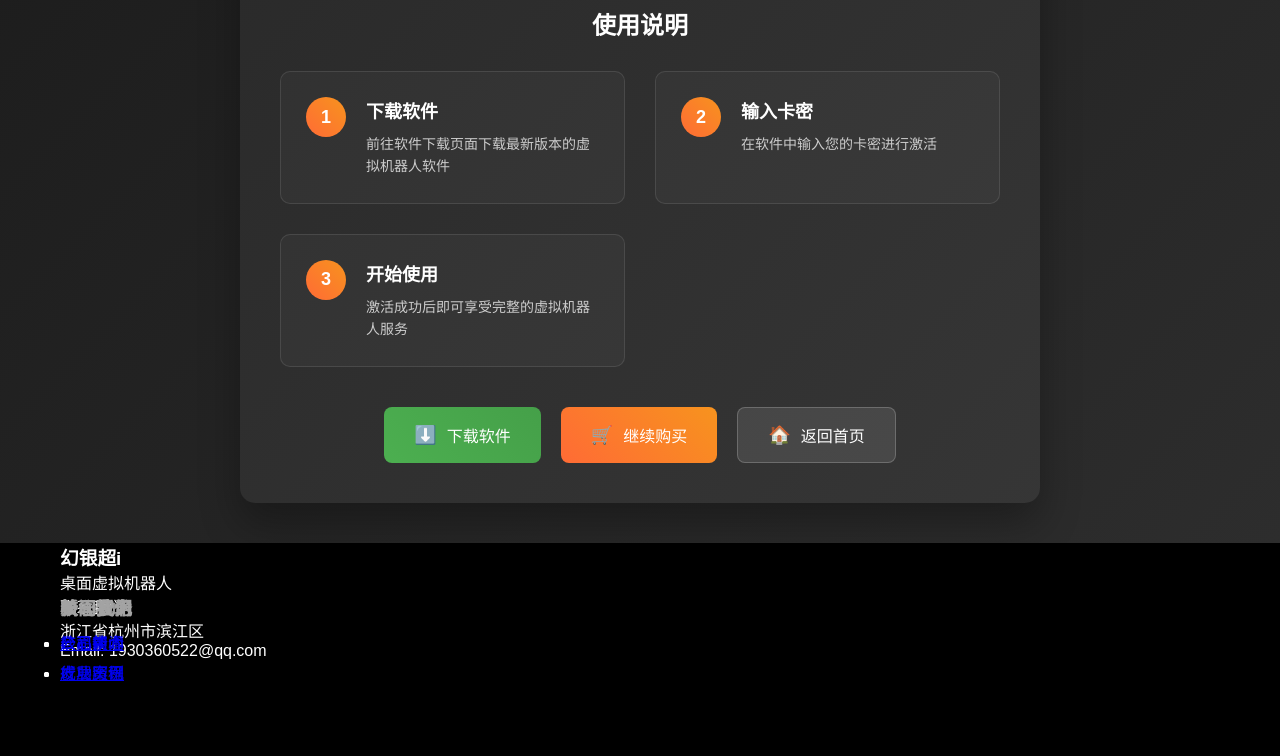
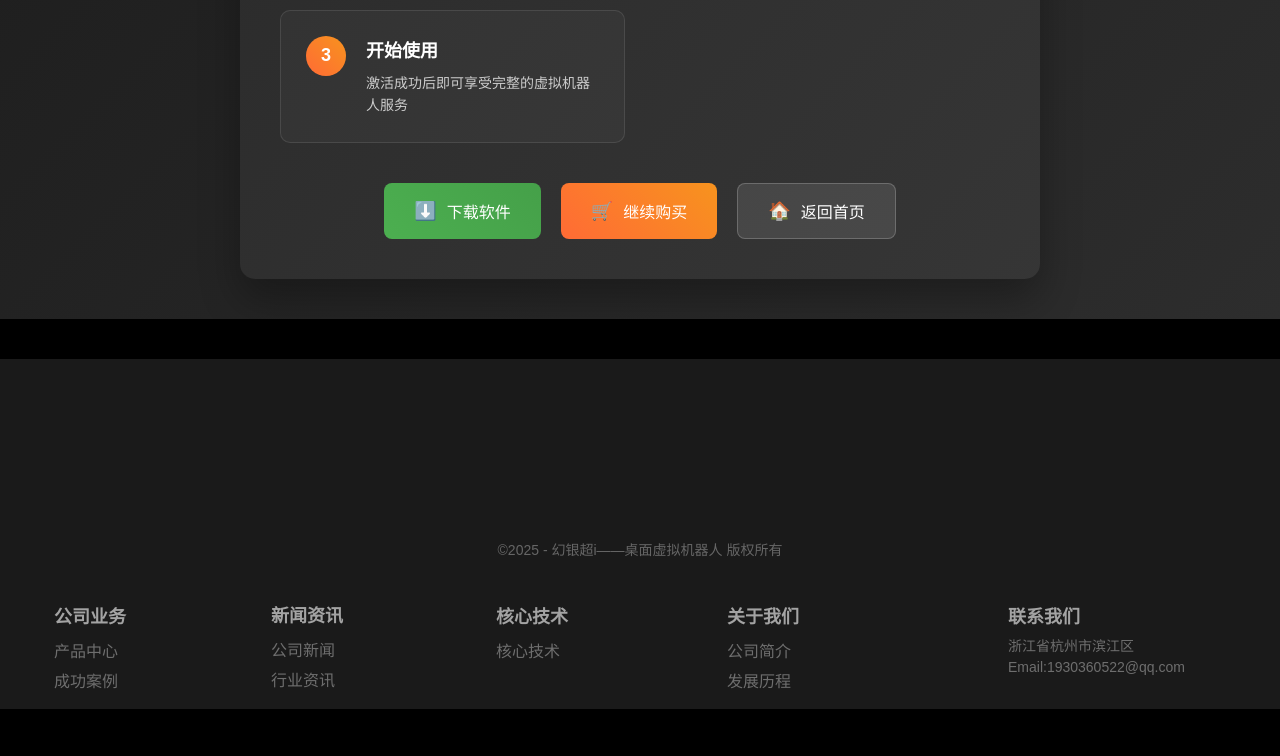
Before and after one commit to bihaiyouyou/huan-yin-chao-i-website, a website: page payment-result.html in a window 1280 px wide. Shown: the part 709-1465 px from the top of the page. Drawn offline with Linux system fonts and the light colour scheme.

Commit message:
修复模拟支付逻辑和支付成功页面样式
- 修复模拟支付：需要等待10秒后才支付成功，模拟真实扫码过程
- 统一支付成功页面的导航栏和页脚与首页一致
- 使用webNavTable和webFooter结构
- 现在需要扫码等待才能支付成功

```diff
--- a/payment-result.html
+++ b/payment-result.html
@@ -9,24 +9,31 @@
 </head>
 <body>
     <!-- 导航栏 -->
-    <nav class="navbar">
-        <div class="nav-container">
-            <div class="nav-logo">
-                <a href="index.html">幻银超i</a>
-            </div>
-            <div class="nav-menu">
+    <div class="webNavTable">
+        <div id="webNav" class="webNav">
+            <div class="navV2">
+                <div class="navCenterContent">
+                    <div class="itemContainer">
                         <div class="item">
                             <a href="index.html">首页</a>
                         </div>
+                        <div class="itemSep"><span>|</span></div>
                         <div class="item">
                             <a href="business.html">公司业务</a>
                         </div>
+                        <div class="itemSep"><span>|</span></div>
                         <div class="item">
                             <a href="news.html">新闻资讯</a>
                         </div>
+                        <div class="itemSep"><span>|</span></div>
+                        <div class="item">
+                            <a href="technology.html">核心技术</a>
+                        </div>
+                        <div class="itemSep"><span>|</span></div>
                         <div class="item">
                             <a href="about.html">关于我们</a>
                         </div>
+                        <div class="itemSep"><span>|</span></div>
                         <div class="item">
                             <a href="files.html">软件下载</a>
                         </div>
@@ -35,7 +42,9 @@
                         </div>
                     </div>
                 </div>
-    </nav>
+            </div>
+        </div>
+    </div>
 
     <!-- 支付结果页面主要内容 -->
     <div class="fullmeasure-section result-section">
@@ -150,51 +159,60 @@
     </div>
 
     <!-- 页脚 -->
-    <footer class="footer">
+    <div class="webFooter">
         <div class="footer-content">
-            <div class="footer-logo">
-                <h3>幻银超i</h3>
-                <p>桌面虚拟机器人</p>
-            </div>
-            <div class="footer-nav">
-                <div class="footer-nav-item">
-                    <h4>公司业务</h4>
-                    <ul>
-                        <li><a href="business.html">产品中心</a></li>
-                        <li><a href="business.html">成功案例</a></li>
-                    </ul>
-                </div>
-                <div class="footer-nav-item">
-                    <h4>新闻资讯</h4>
-                    <ul>
-                        <li><a href="news.html">公司新闻</a></li>
-                        <li><a href="news.html">行业资讯</a></li>
-                    </ul>
-                </div>
-                <div class="footer-nav-item">
-                    <h4>核心技术</h4>
-                    <ul>
-                        <li><a href="index.html">核心技术</a></li>
-                    </ul>
-                </div>
-                <div class="footer-nav-item">
-                    <h4>关于我们</h4>
-                    <ul>
-                        <li><a href="about.html">公司简介</a></li>
-                        <li><a href="about.html">发展历程</a></li>
-                    </ul>
+            <div class="footer-nav-item footer-business">
+                <h4><a href="business.html">公司业务</a></h4>
+                <div class="sub-items">
+                    <div>产品中心</div>
+                    <div>成功案例</div>
                 </div>
             </div>
-            <div class="footer-contact">
-                <div class="footer-contact-title">联系我们</div>
-                <div class="footer-address">浙江省杭州市滨江区</div>
-                <div class="footer-phone">Email: 1930360522@qq.com</div>
+
+            <div class="footer-nav-item footer-news">
+                <h4><a href="news.html">新闻资讯</a></h4>
+                <div class="sub-items">
+                    <div>公司新闻</div>
+                    <div>行业资讯</div>
                 </div>
             </div>
+
+            <div class="footer-nav-item footer-tech">
+                <h4><a href="technology.html">核心技术</a></h4>
+                <div class="sub-items">
+                    <div>核心技术</div>
+                </div>
+            </div>
+
+            <div class="footer-nav-item footer-about">
+                <h4><a href="about.html">关于我们</a></h4>
+                <div class="sub-items">
+                    <div>公司简介</div>
+                    <div>发展历程</div>
+                </div>
+            </div>
+
+            <div class="footer-nav-item footer-contact-title">
+                <h4><a href="index.html">联系我们</a></h4>
+            </div>
+
+            <div class="footer-contact-info footer-address">
+                浙江省杭州市滨江区
+            </div>
+
+            <div class="footer-contact-info footer-phone">
+                Email:1930360522@qq.com
+            </div>
+
+            <div class="footer-divider">
+                <img src="images/11.png" alt="" class="section-image">
+            </div>
+
             <div class="footer-info">
-            <p>©2025 - 幻银超i——桌面虚拟机器人 版权所有</p>
+                ©2025 - 幻银超i——桌面虚拟机器人 版权所有
             </div>
-    </footer>
+        </div>
+    </div>
 
     <script src="js/config.js"></script>
     <script src="js/main.js"></script>
```
Also changed, not shown: config/alipay.js (+19 -6 lines), 1 other file. Lines whose indentation alone changed are shown as unchanged.
